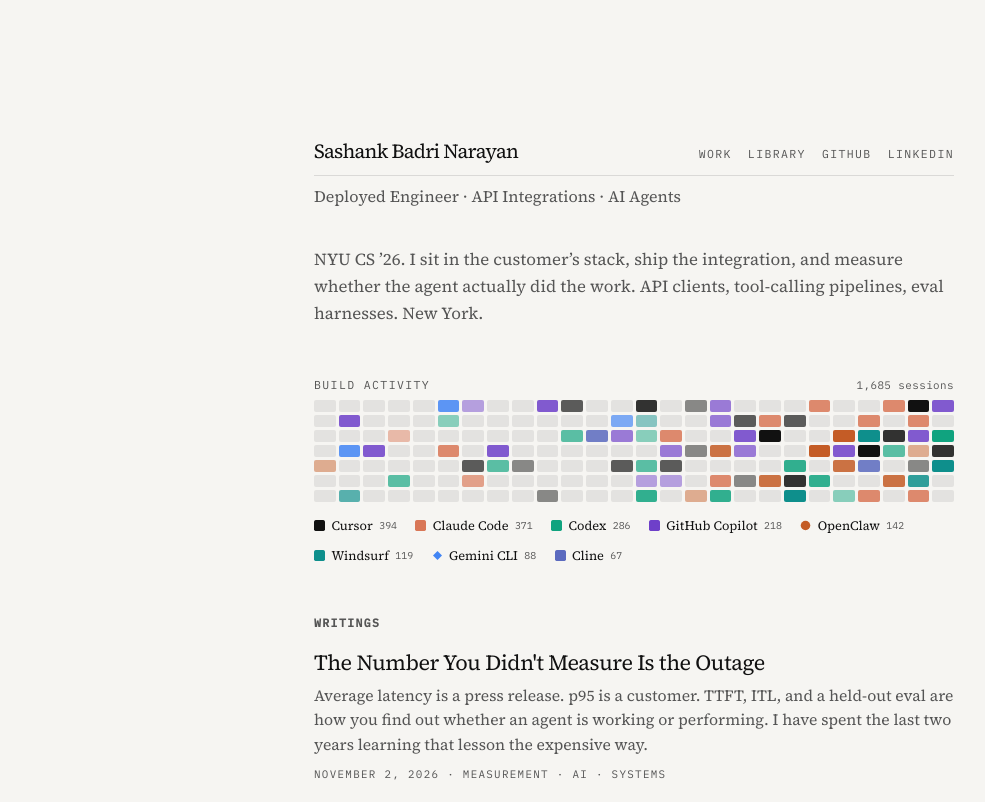
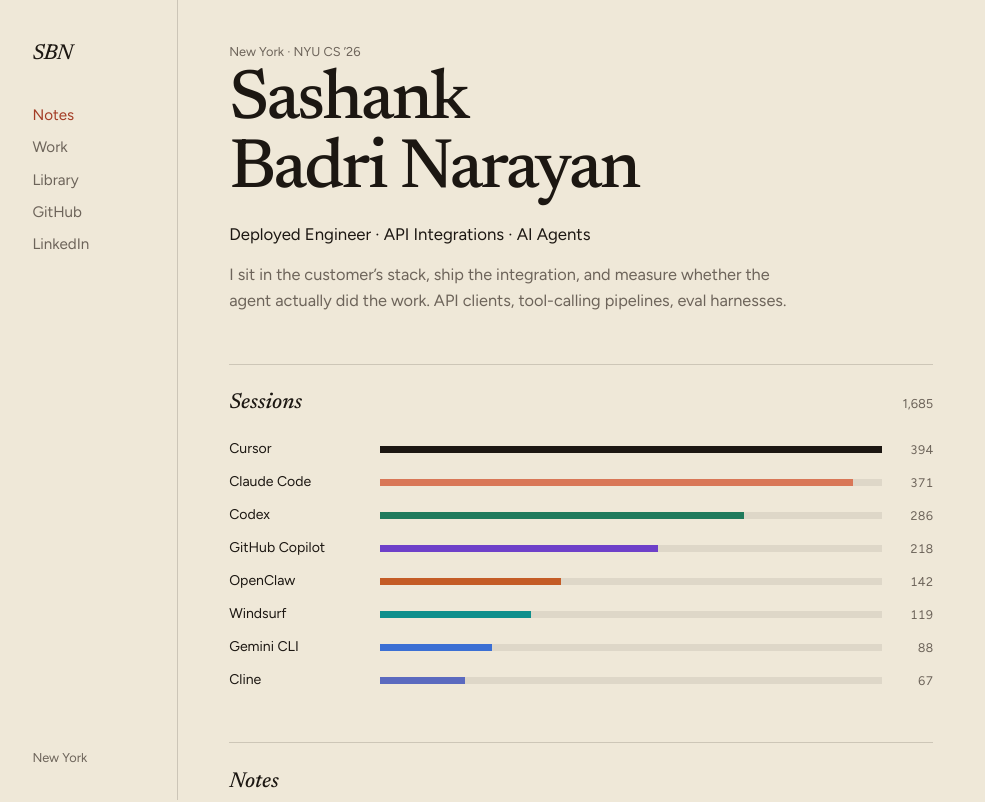
Before and after one commit to bsashank2710/sashank-portfolio, a React (Vite) app: page / in a window 1280 px wide. Shown: the top 802 px of the page, without its empty margins (6-991 px from the left). Built offline with nearby package versions, Linux system fonts and the light colour scheme.

Commit message:
Restyle as a newsprint journal so the site no longer reads as ani.computer.

```diff
--- a/index.html
+++ b/index.html
@@ -12,7 +12,7 @@
     <link rel="preconnect" href="https://fonts.googleapis.com" />
     <link rel="preconnect" href="https://fonts.gstatic.com" crossorigin />
     <link
-      href="https://fonts.googleapis.com/css2?family=IBM+Plex+Mono:wght@400;500&family=Source+Serif+4:opsz,wght@8..60,400;8..60,500;8..60,600&display=swap"
+      href="https://fonts.googleapis.com/css2?family=Figtree:wght@400;500;600&family=Newsreader:ital,opsz,wght@0,6..72,400;0,6..72,500;0,6..72,600;1,6..72,500&display=swap"
       rel="stylesheet"
     />
   </head>
--- a/src/App.tsx
+++ b/src/App.tsx
@@ -1,5 +1,5 @@
 import { useEffect, useState } from 'react'
-import { cellColor, HEATMAP, TOOLS, TOTAL_ACTIONS } from './data/activity'
+import { MAX_SESSIONS, TOOLS, TOTAL_ACTIONS } from './data/activity'
 import { BUILDING, ON_THE_WEB } from './data/work'
 import { CURRENTLY_READING, LIBRARY } from './data/library'
 import { WRITINGS, getWriting } from './data/writings'
@@ -14,39 +14,19 @@ function href(to: string) {
   return `#${to}`
 }
 
-function Brand({ id }: { id: string }) {
-  const fill = TOOLS.find((tool) => tool.id === id)?.color ?? '#888'
-  if (id === 'openclaw') {
-    return (
-      <svg className="brand" viewBox="0 0 12 12" aria-hidden="true">
-        <circle cx="6" cy="6" r="5.2" fill={fill} />
-      </svg>
-    )
-  }
-  if (id === 'gemini') {
-    return (
-      <svg className="brand" viewBox="0 0 12 12" aria-hidden="true">
-        <path d="M6 1.1 10.9 6 6 10.9 1.1 6Z" fill={fill} />
-      </svg>
-    )
-  }
-  return (
-    <svg className="brand" viewBox="0 0 12 12" aria-hidden="true">
-      <rect width="12" height="12" rx="2" fill={fill} />
-    </svg>
-  )
-}
-
 function Layout({ children }: { children: React.ReactNode }) {
   const path = pathFromHash()
+  const onNotes = path === '/' || path.startsWith('/writings/')
   return (
     <div className="shell">
-      <main className="page">
-        <header className="masthead">
-          <h1>
-            <a href={href('/')}>{SITE.name}</a>
-          </h1>
+      <aside className="rail">
+        <a className="mark" href={href('/')}>
+          SBN
+        </a>
         <nav className="nav">
+          <a className={onNotes ? 'is-active' : ''} href={href('/')}>
+            Notes
+          </a>
           <a className={path === '/work' ? 'is-active' : ''} href={href('/work')}>
             Work
           </a>
@@ -60,37 +40,15 @@ function Layout({ children }: { children: React.ReactNode }) {
             LinkedIn
           </a>
         </nav>
-        </header>
-        <p className="tagline">{SITE.tagline}</p>
+        <p className="rail-meta">New York</p>
+      </aside>
+      <main className="page">
         {children}
         <footer className="site-footer">
-          <p className="kicker">© 2026 {SITE.name}</p>
-          <p className="footer-links">
+          <span>© 2026 {SITE.name}</span>
           <a href={SITE.email}>Email</a>
-            <a href={SITE.github} target="_blank" rel="noreferrer">
-              GitHub
-            </a>
-            <a href={SITE.linkedin} target="_blank" rel="noreferrer">
-              LinkedIn
-            </a>
-          </p>
         </footer>
       </main>
-    </div>
-  )
-}
-
-function Heatmap() {
-  return (
-    <div className="heatmap" role="img" aria-label="Recent build activity by agent">
-      {HEATMAP.map((cell, i) => (
-        <span
-          key={i}
-          className={`heat-cell${cell.level ? ` l${cell.level}` : ''}`}
-          style={cell.tool ? { background: cellColor(cell) } : undefined}
-          title={cell.tool ? `${cell.tool.name} · ${cell.level}` : 'No session'}
-        />
-      ))}
     </div>
   )
 }
@@ -98,49 +56,66 @@ function Heatmap() {
 function Home() {
   return (
     <div className="stack">
+      <header className="hero">
+        <p className="dateline">New York · NYU CS ’26</p>
+        <h1>
+          Sashank
+          <br />
+          Badri Narayan
+        </h1>
+        <p className="tagline">{SITE.tagline}</p>
         <p className="bio">
-        NYU CS ’26. I sit in the customer’s stack, ship the integration, and measure whether the agent
-        actually did the work. API clients, tool-calling pipelines, eval harnesses. New York.
+          I sit in the customer’s stack, ship the integration, and measure whether the agent actually
+          did the work. API clients, tool-calling pipelines, eval harnesses.
         </p>
+      </header>
 
-      <section>
-        <div className="activity">
-          <span className="activity-head">
-            <span className="kicker">Build activity</span>
-            <span className="activity-count">{TOTAL_ACTIONS.toLocaleString()} sessions</span>
+      <section className="panel">
+        <div className="panel-head">
+          <h2>Sessions</h2>
+          <span>{TOTAL_ACTIONS.toLocaleString()}</span>
+        </div>
+        <ul className="session-bars">
+          {TOOLS.map((tool) => (
+            <li key={tool.id}>
+              <span className="session-name">{tool.name}</span>
+              <span className="bar-track">
+                <span
+                  className="bar-fill"
+                  style={{
+                    width: `${(tool.sessions / MAX_SESSIONS) * 100}%`,
+                    background: tool.color,
+                  }}
+                />
               </span>
-          <Heatmap />
-        </div>
-        <ul className="agents">
-          {TOOLS.map((a) => (
-            <li key={a.id}>
-              <Brand id={a.id} />
-              <span>{a.name}</span>
-              <span className="n">{a.sessions}</span>
+              <span className="session-n">{tool.sessions}</span>
             </li>
           ))}
         </ul>
       </section>
 
-      <section>
-        <h2 className="kicker" style={{ marginBottom: '1.1rem' }}>
-          Writings
-        </h2>
-        <div className="writings">
-          {WRITINGS.map((w) => (
-            <article key={w.slug}>
+      <section className="panel">
+        <div className="panel-head">
+          <h2>Notes</h2>
+        </div>
+        <ol className="notes">
+          {WRITINGS.map((w, i) => (
+            <li key={w.slug}>
+              <span className="note-num">{String(i + 1).padStart(2, '0')}</span>
+              <div>
                 <a className="writing-title" href={href(`/writings/${w.slug}`)}>
                   {w.title}
                 </a>
                 <p className="writing-excerpt">{w.excerpt}</p>
                 <p className="writing-meta">
                   {w.date}
-                {'  ·  '}
+                  {' · '}
                   {w.tags.join(' · ')}
                 </p>
-            </article>
+              </div>
+            </li>
           ))}
-        </div>
+        </ol>
       </section>
     </div>
   )
@@ -161,50 +136,74 @@ function WorkItemRow({ item }: { item: (typeof BUILDING)[number] }) {
 
 function Work() {
   return (
-    <div>
-      <h2 className="page-title">Work</h2>
+    <div className="stack inner">
+      <header className="page-head">
+        <p className="dateline">Selected work</p>
+        <h1 className="page-title">Work</h1>
         <p className="lede">What I am building now, and what already shipped.</p>
+      </header>
 
-      <h3 className="section-title">Building</h3>
+      <section className="panel">
+        <div className="panel-head">
+          <h2>Now</h2>
+        </div>
         <ul className="work-list">
           {BUILDING.map((item) => (
             <WorkItemRow key={item.name} item={item} />
           ))}
         </ul>
+      </section>
 
-      <h3 className="section-title">On the web</h3>
+      <section className="panel">
+        <div className="panel-head">
+          <h2>Shipped</h2>
+        </div>
         <ul className="work-list">
           {ON_THE_WEB.map((item) => (
             <WorkItemRow key={item.name} item={item} />
           ))}
         </ul>
+      </section>
     </div>
   )
 }
 
 function Library() {
   return (
-    <div>
-      <h2 className="page-title">Library</h2>
+    <div className="stack inner">
+      <header className="page-head">
+        <p className="dateline">On the desk</p>
+        <h1 className="page-title">Library</h1>
         <p className="lede">What I am reading, and what I want to read next.</p>
+      </header>
 
-      <h3 className="section-title">Currently reading</h3>
-      <ul className="book-list">
+      <section className="panel">
+        <div className="panel-head">
+          <h2>Now</h2>
+        </div>
+        <ul className="shelf">
           {CURRENTLY_READING.map((b) => (
-          <li key={b.title}>
-            {b.title}, <span className="author">{b.author}</span>
+            <li key={b.title} className="is-now">
+              <span className="book-title">{b.title}</span>
+              <span className="author">{b.author}</span>
             </li>
           ))}
         </ul>
+      </section>
 
-      <h3 className="section-title">To read</h3>
-      <ul className="book-list">
+      <section className="panel">
+        <div className="panel-head">
+          <h2>Next</h2>
+        </div>
+        <ul className="shelf cols">
           {LIBRARY.map((b) => (
             <li key={`${b.title}-${b.author}`}>
-            {b.title}, <span className="author">{b.author}</span>
+              <span className="book-title">{b.title}</span>
+              <span className="author">{b.author}</span>
             </li>
           ))}
         </ul>
+      </section>
     </div>
   )
 }
@@ -213,9 +212,9 @@ function Writing({ slug }: { slug: string }) {
   const post = getWriting(slug)
   if (!post) {
     return (
-      <div>
+      <div className="stack inner">
         <a className="back" href={href('/')}>
-          ← Writings
+          Back to notes
         </a>
         <p className="lede">That piece isn't here.</p>
       </div>
@@ -224,14 +223,11 @@ function Writing({ slug }: { slug: string }) {
   return (
     <article className="article">
       <a className="back" href={href('/')}>
-        ← Writings
+        Back to notes
       </a>
+      <p className="dateline">{post.date}</p>
       <h1>{post.title}</h1>
-      <p className="writing-meta">
-        {post.date}
-        {'  ·  '}
-        {post.tags.join(' · ')}
-      </p>
+      <p className="writing-meta">{post.tags.join(' · ')}</p>
       <div className="body">
         {post.body.split(/\n\n+/).map((p) => (
           <p key={p.slice(0, 32)}>{p}</p>
--- a/src/data/activity.ts
+++ b/src/data/activity.ts
@@ -6,65 +6,15 @@ export interface AgentBrand {
 }
 
 export const TOOLS: AgentBrand[] = [
-  { id: 'cursor', name: 'Cursor', sessions: 394, color: '#111111' },
+  { id: 'cursor', name: 'Cursor', sessions: 394, color: '#1c1712' },
   { id: 'claude', name: 'Claude Code', sessions: 371, color: '#d97757' },
-  { id: 'codex', name: 'Codex', sessions: 286, color: '#10a37f' },
+  { id: 'codex', name: 'Codex', sessions: 286, color: '#1f7a5c' },
   { id: 'copilot', name: 'GitHub Copilot', sessions: 218, color: '#6e40c9' },
   { id: 'openclaw', name: 'OpenClaw', sessions: 142, color: '#c45c26' },
   { id: 'windsurf', name: 'Windsurf', sessions: 119, color: '#0e8f8c' },
-  { id: 'gemini', name: 'Gemini CLI', sessions: 88, color: '#4285f4' },
+  { id: 'gemini', name: 'Gemini CLI', sessions: 88, color: '#3b6fd4' },
   { id: 'cline', name: 'Cline', sessions: 67, color: '#5b6abf' },
 ]
 
-export interface HeatCell {
-  level: number
-  tool?: AgentBrand
-}
-
-function mulberry32(seed: number) {
-  return () => {
-    seed |= 0
-    seed = (seed + 0x6d2b79f5) | 0
-    let t = Math.imul(seed ^ (seed >>> 15), 1 | seed)
-    t = (t + Math.imul(t ^ (t >>> 7), 61 | t)) ^ t
-    return ((t ^ (t >>> 14)) >>> 0) / 4294967296
-  }
-}
-
-function pickTool(rand: () => number) {
-  const total = TOOLS.reduce((sum, tool) => sum + tool.sessions, 0)
-  let n = rand() * total
-  for (const tool of TOOLS) {
-    n -= tool.sessions
-    if (n <= 0) return tool
-  }
-  return TOOLS[TOOLS.length - 1]
-}
-
-const LEVEL_MIX = [0, 48, 68, 86, 100]
-
-export function cellColor(cell: HeatCell) {
-  if (!cell.tool || cell.level <= 0) return undefined
-  return `color-mix(in srgb, ${cell.tool.color} ${LEVEL_MIX[cell.level]}%, transparent)`
-}
-
-export function buildHeatmap(weeks = 26) {
-  const rand = mulberry32(27102026)
-  const cells: HeatCell[] = []
-  for (let w = 0; w < weeks; w++) {
-    const late = w / (weeks - 1)
-    for (let d = 0; d < 7; d++) {
-      const p = 0.16 + late * 0.52
-      if (rand() > p) {
-        cells.push({ level: 0 })
-        continue
-      }
-      const level = late > 0.7 && rand() > 0.35 ? 3 + Math.floor(rand() * 2) : 1 + Math.floor(rand() * 3)
-      cells.push({ level, tool: pickTool(rand) })
-    }
-  }
-  return cells
-}
-
-export const HEATMAP = buildHeatmap()
+export const MAX_SESSIONS = Math.max(...TOOLS.map((tool) => tool.sessions))
 export const TOTAL_ACTIONS = TOOLS.reduce((sum, tool) => sum + tool.sessions, 0)
--- a/src/styles.css
+++ b/src/styles.css
@@ -1,11 +1,12 @@
 :root {
-  --background: #f6f5f2;
-  --foreground: #111;
-  --subtle: #555;
-  --accent: #2e4057;
-  --line: #1111111f;
-  --serif: 'Source Serif 4', 'Times New Roman', serif;
-  --mono: 'IBM Plex Mono', ui-monospace, monospace;
+  --paper: #efe8d8;
+  --ink: #1c1712;
+  --mute: #6d645a;
+  --accent: #a33b24;
+  --rule: rgba(28, 23, 18, 0.16);
+  --track: rgba(28, 23, 18, 0.08);
+  --serif: 'Newsreader', 'Times New Roman', serif;
+  --sans: 'Figtree', ui-sans-serif, system-ui, sans-serif;
 }
 
 * {
@@ -18,12 +19,12 @@ html,
 body,
 #root {
   min-height: 100%;
-  background: var(--background);
-  color: var(--foreground);
+  background: var(--paper);
+  color: var(--ink);
 }
 
 body {
-  font-family: var(--serif);
+  font-family: var(--sans);
   font-size: 16px;
   line-height: 1.55;
   -webkit-font-smoothing: antialiased;
@@ -34,62 +35,39 @@ a {
   text-decoration: none;
 }
 
-button {
-  font: inherit;
-  color: inherit;
-  background: none;
-  border: none;
-  cursor: pointer;
+.shell {
+  display: grid;
+  grid-template-columns: 10.5rem minmax(0, 1fr);
+  min-height: 100vh;
+  max-width: 78rem;
+  margin: 0 auto;
 }
 
-.shell {
+.rail {
+  position: sticky;
+  top: 0;
   display: flex;
-  min-height: 100vh;
-  justify-content: center;
+  height: 100vh;
+  flex-direction: column;
+  gap: 2rem;
+  padding: 2.4rem 1.4rem 2rem;
+  border-right: 1px solid var(--rule);
 }
 
-.page {
-  display: flex;
-  width: 100%;
-  max-width: 48rem;
-  flex-direction: column;
-  padding: 8rem 1rem 2rem;
-}
-
-@media (min-width: 640px) {
-  .page {
-    padding-left: 4rem;
-    padding-right: 4rem;
-  }
-}
-
-.masthead {
-  display: flex;
-  width: 100%;
-  align-items: baseline;
-  justify-content: space-between;
-  gap: 1.5rem;
-  border-bottom: 1px solid var(--line);
-  padding: 0.5rem 0;
-}
-
-.masthead h1 {
-  font-size: 1.25rem;
-  font-weight: 400;
-  letter-spacing: -0.04em;
+.mark {
+  font-family: var(--serif);
+  font-size: 1.35rem;
+  font-style: italic;
+  font-weight: 500;
+  letter-spacing: -0.03em;
 }
 
 .nav {
   display: flex;
-  flex-wrap: wrap;
-  align-items: center;
-  justify-content: flex-end;
-  gap: 1rem;
-  font-family: var(--mono);
-  font-size: 0.72rem;
-  letter-spacing: 0.12em;
-  text-transform: uppercase;
-  color: var(--subtle);
+  flex-direction: column;
+  gap: 0.55rem;
+  font-size: 0.95rem;
+  color: var(--mute);
 }
 
 .nav a:hover,
@@ -97,131 +75,145 @@ button {
   color: var(--accent);
 }
 
-.tagline {
-  margin: 0.5rem 0 0;
-  color: var(--subtle);
+.rail-meta {
+  margin-top: auto;
+  font-size: 0.8rem;
+  color: var(--mute);
 }
 
-.bio {
-  max-width: 40rem;
-  color: var(--subtle);
-  font-size: 1.05rem;
-  line-height: 1.6;
-}
-
-.footer-links {
-  display: flex;
-  flex-wrap: wrap;
-  gap: 1rem;
-  margin-top: 0.7rem;
-  font-family: var(--mono);
-  font-size: 0.72rem;
-  letter-spacing: 0.12em;
-  text-transform: uppercase;
-  color: var(--subtle);
-}
-
-.footer-links a:hover {
-  color: var(--accent);
-}
-
-.kicker {
-  font-family: var(--mono);
-  font-size: 0.72rem;
-  letter-spacing: 0.12em;
-  text-transform: uppercase;
-  color: var(--subtle);
+.page {
+  min-width: 0;
+  padding: 2.6rem 3.2rem 3.5rem;
 }
 
 .stack {
   display: flex;
   flex-direction: column;
-  gap: 3rem;
-  width: 100%;
-  margin-top: 2.4rem;
+  gap: 3.2rem;
+  max-width: 44rem;
 }
 
-.activity {
-  display: block;
-  width: 100%;
+.hero h1,
+.page-title,
+.article h1 {
+  font-family: var(--serif);
+  font-weight: 500;
+  letter-spacing: -0.035em;
+  line-height: 0.98;
 }
 
-.activity-head {
+.hero h1 {
+  font-size: clamp(2.7rem, 7vw, 4.4rem);
+  margin: 0.35rem 0 1rem;
+}
+
+.dateline {
+  font-size: 0.8rem;
+  color: var(--mute);
+}
+
+.tagline {
+  font-size: 1.05rem;
+  color: var(--ink);
+}
+
+.bio,
+.lede {
+  max-width: 36rem;
+  margin-top: 0.85rem;
+  color: var(--mute);
+  font-size: 1.02rem;
+  line-height: 1.6;
+}
+
+.panel {
+  padding-top: 1.4rem;
+  border-top: 1px solid var(--rule);
+}
+
+.panel-head {
   display: flex;
   align-items: baseline;
   justify-content: space-between;
   gap: 1rem;
-  margin-bottom: 0.4rem;
+  margin-bottom: 1.1rem;
 }
 
-.activity-count {
-  font-family: var(--mono);
-  font-size: 0.68rem;
-  letter-spacing: 0.04em;
-  color: var(--subtle);
+.panel-head h2 {
+  font-family: var(--serif);
+  font-size: 1.35rem;
+  font-weight: 500;
+  font-style: italic;
 }
 
-.heatmap {
-  display: grid;
-  grid-auto-flow: column;
-  grid-template-rows: repeat(7, 12px);
-  grid-auto-columns: minmax(0, 1fr);
-  gap: 3px;
-  width: 100%;
+.panel-head span {
+  font-size: 0.8rem;
+  color: var(--mute);
 }
 
-.heat-cell {
-  width: 100%;
-  height: 12px;
-  border-radius: 2px;
-  background: rgba(17, 17, 17, 0.08);
+.session-bars {
+  list-style: none;
+  display: flex;
+  flex-direction: column;
+  gap: 0.7rem;
 }
 
-.agents {
-  display: flex;
-  flex-wrap: wrap;
+.session-bars li {
+  display: grid;
+  grid-template-columns: 8.6rem minmax(0, 1fr) 2.4rem;
   align-items: center;
-  gap: 0.65rem 1.15rem;
-  margin-top: 0.85rem;
-  list-style: none;
+  gap: 0.8rem;
 }
 
-.agents li {
-  display: flex;
-  align-items: center;
-  gap: 0.4rem;
-  font-size: 0.8rem;
+.session-name {
+  font-size: 0.88rem;
 }
 
-.agents .n {
-  font-family: var(--mono);
-  font-size: 0.62rem;
-  color: var(--subtle);
+.bar-track {
+  display: block;
+  height: 7px;
+  overflow: hidden;
+  background: var(--track);
 }
 
-.brand {
-  width: 11px;
-  height: 11px;
-  flex: none;
-  border-radius: 1px;
+.bar-fill {
+  display: block;
+  height: 100%;
 }
 
-.brand.dot {
-  border-radius: 50%;
-  background: rgba(17, 17, 17, 0.15);
+.session-n {
+  font-size: 0.78rem;
+  color: var(--mute);
+  text-align: right;
+  font-variant-numeric: tabular-nums;
 }
 
-.writings {
+.notes {
+  list-style: none;
   display: flex;
   flex-direction: column;
-  gap: 2.1rem;
+  gap: 1.8rem;
+}
+
+.notes li {
+  display: grid;
+  grid-template-columns: 2.1rem minmax(0, 1fr);
+  gap: 0.9rem;
+}
+
+.note-num {
+  font-family: var(--serif);
+  font-style: italic;
+  color: var(--accent);
+  padding-top: 0.2rem;
 }
 
 .writing-title {
-  font-size: 1.35rem;
-  font-weight: 400;
+  font-family: var(--serif);
+  font-size: 1.45rem;
+  font-weight: 500;
   letter-spacing: -0.02em;
-  line-height: 1.25;
+  line-height: 1.2;
 }
 
 .writing-title:hover {
@@ -229,105 +221,108 @@ button {
 }
 
 .writing-excerpt {
-  margin-top: 0.45rem;
-  color: var(--subtle);
+  margin-top: 0.4rem;
+  color: var(--mute);
   font-size: 0.98rem;
   line-height: 1.55;
 }
 
 .writing-meta {
-  margin-top: 0.55rem;
-  font-family: var(--mono);
-  font-size: 0.68rem;
-  letter-spacing: 0.12em;
-  text-transform: uppercase;
-  color: var(--subtle);
+  margin-top: 0.45rem;
+  font-size: 0.78rem;
+  color: var(--mute);
 }
 
-.page-title {
-  font-size: 2rem;
-  font-weight: 500;
-  letter-spacing: -0.03em;
-  margin-bottom: 0.6rem;
+.page-head .page-title {
+  font-size: clamp(2.2rem, 5vw, 3.2rem);
+  margin: 0.2rem 0 0;
 }
 
-.lede {
-  color: var(--subtle);
-  margin-bottom: 2.5rem;
+.inner .lede {
+  margin-bottom: 0;
 }
 
-.section-title {
-  margin: 2rem 0 1rem;
-  font-family: var(--mono);
-  font-size: 0.72rem;
-  letter-spacing: 0.12em;
-  text-transform: uppercase;
-  color: var(--subtle);
-}
-
-.work-list,
-.book-list {
+.work-list {
   list-style: none;
   display: flex;
   flex-direction: column;
-  gap: 1.35rem;
-}
-
-.work-list {
-  gap: 1.8rem;
+  gap: 1.5rem;
 }
 
 .work-name {
-  font-size: 1.15rem;
+  font-family: var(--serif);
+  font-size: 1.2rem;
   font-weight: 500;
 }
 
 .work-points {
   margin-top: 0.4rem;
-  padding-left: 1.15rem;
-  color: var(--subtle);
+  padding-left: 1.1rem;
+  color: var(--mute);
 }
 
 .work-points li + li {
-  margin-top: 0.2rem;
+  margin-top: 0.18rem;
 }
 
-.book-list li {
-  color: var(--foreground);
+.shelf {
+  list-style: none;
+  display: flex;
+  flex-direction: column;
+  gap: 0.85rem;
 }
 
-.book-list .author {
-  color: var(--subtle);
+.shelf.cols {
+  display: grid;
+  grid-template-columns: 1fr 1fr;
+  gap: 0.95rem 2rem;
+}
+
+.shelf li {
+  display: flex;
+  flex-direction: column;
+  gap: 0.1rem;
+}
+
+.book-title {
+  font-family: var(--serif);
+  font-size: 1.05rem;
+}
+
+.author {
+  font-size: 0.88rem;
+  color: var(--mute);
+}
+
+.is-now .book-title {
+  color: var(--accent);
+}
+
+.article {
+  max-width: 40rem;
 }
 
 .article h1 {
-  font-size: clamp(1.6rem, 3vw, 2.1rem);
-  font-weight: 500;
-  letter-spacing: -0.03em;
-  line-height: 1.2;
-  margin-bottom: 0.75rem;
+  font-size: clamp(2rem, 4.5vw, 3rem);
+  margin: 0.35rem 0 0.7rem;
 }
 
 .article .body {
-  margin-top: 1.8rem;
-  max-width: 40rem;
-  color: var(--foreground);
-  font-size: 1.08rem;
-  line-height: 1.75;
+  margin-top: 1.7rem;
+  font-family: var(--serif);
+  font-size: 1.16rem;
+  line-height: 1.7;
 }
 
 .article .body p + p {
-  margin-top: 1.25em;
+  margin-top: 1.2em;
 }
 
 .back {
   display: inline-block;
-  margin-bottom: 1.5rem;
-  font-family: var(--mono);
-  font-size: 0.72rem;
-  letter-spacing: 0.12em;
-  text-transform: uppercase;
-  color: var(--subtle);
+  margin-bottom: 1.4rem;
+  font-size: 0.88rem;
+  color: var(--mute);
 }
 
 .back:hover {
@@ -335,34 +330,74 @@ button {
 }
 
 .site-footer {
-  margin-top: 6rem;
-  padding-top: 2rem;
-  border-top: 1px solid var(--line);
-  width: 100%;
+  display: flex;
+  flex-wrap: wrap;
+  gap: 1rem 1.5rem;
+  max-width: 44rem;
+  margin-top: 4.5rem;
+  padding-top: 1.2rem;
+  border-top: 1px solid var(--rule);
+  font-size: 0.82rem;
+  color: var(--mute);
 }
 
-@media (max-width: 640px) {
-  .page {
-    padding-top: 4.5rem;
+.site-footer a:hover {
+  color: var(--accent);
+}
+
+@media (max-width: 800px) {
+  .shell {
+    grid-template-columns: 1fr;
   }
 
-  .masthead {
-    flex-direction: column;
-    align-items: flex-start;
-    gap: 0.6rem;
+  .rail {
+    position: sticky;
+    top: 0;
+    z-index: 5;
+    height: auto;
+    flex-direction: row;
+    flex-wrap: wrap;
+    align-items: baseline;
+    gap: 0.8rem 1.2rem;
+    padding: 1rem 1.2rem;
+    background: var(--paper);
+    border-right: 0;
+    border-bottom: 1px solid var(--rule);
   }
 
   .nav {
-    justify-content: flex-start;
-    gap: 0.85rem;
+    flex-direction: row;
+    flex-wrap: wrap;
+    gap: 0.75rem 1rem;
   }
 
-  .heatmap {
-    grid-template-rows: repeat(7, 8px);
-    gap: 2px;
+  .rail-meta {
+    display: none;
   }
 
-  .heat-cell {
-    height: 8px;
+  .page {
+    padding: 1.6rem 1.2rem 2.5rem;
+  }
+
+  .session-bars li {
+    grid-template-columns: 1fr auto;
+    gap: 0.35rem 0.7rem;
+  }
+
+  .session-name {
+    grid-column: 1;
+  }
+
+  .session-n {
+    grid-column: 2;
+    grid-row: 1;
+  }
+
+  .bar-track {
+    grid-column: 1 / -1;
+  }
+
+  .shelf.cols {
+    grid-template-columns: 1fr;
   }
 }
```
Also changed, not shown: public/favicon.svg. Lines whose indentation alone changed are shown as unchanged.
